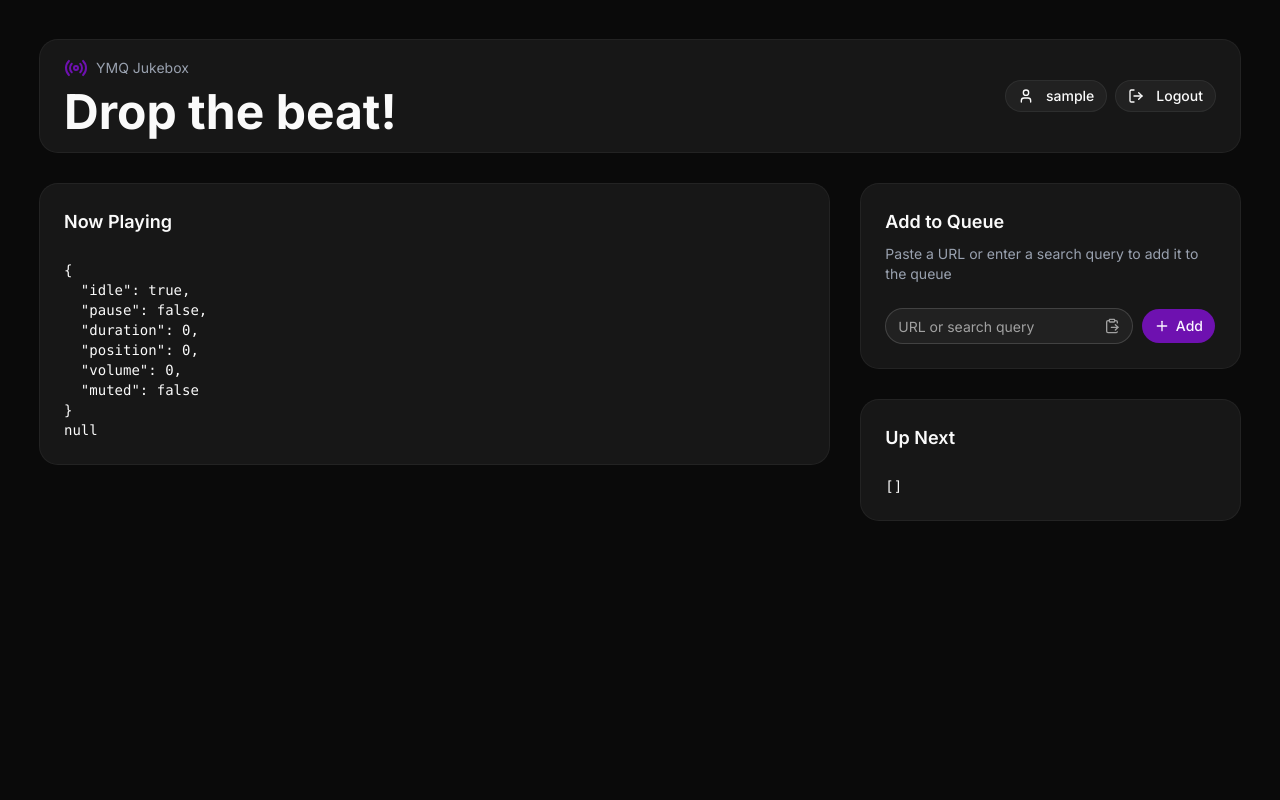
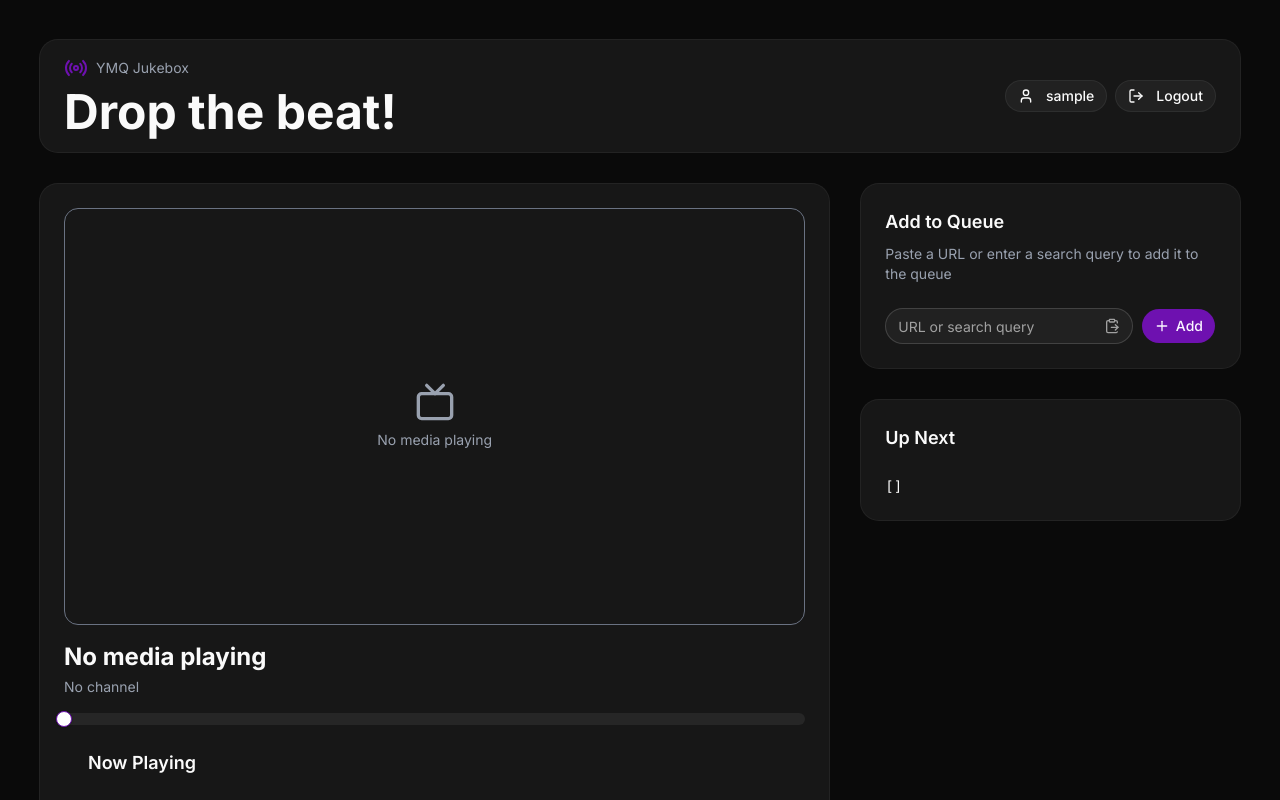
Before and after one commit to yvbbrjdr/ymq, a Next.js app in the folder apps/jukebox/: page / in a window 1280 px wide. Shown: the top 800 px of the page. Built offline with nearby package versions, Linux system fonts and the light colour scheme; no server answers; sample sign-in values are in the browser's storage.

Commit message:
feat(jukebox): add media playback slider and update now playing UI

```diff
--- a/apps/jukebox/src/app/page.tsx
+++ b/apps/jukebox/src/app/page.tsx
@@ -8,7 +8,9 @@ import {
   InputGroupButton,
   InputGroupInput,
 } from "@/components/ui/input-group";
-import { ClipboardPaste, LogOut, Plus, Radio, User } from "lucide-react";
+import { Slider } from "@/components/ui/slider";
+import { ClipboardPaste, LogOut, Plus, Radio, Tv, User } from "lucide-react";
+import Link from "next/link";
 import { useRouter } from "next/navigation";
 import { useEffect, useState } from "react";
 
@@ -97,7 +99,57 @@ export default function Home() {
       </Card>
       <div className="grid grid-cols-3 gap-8">
         <div className="col-span-2">
-          <Card>
+          <Card className="px-6 py-6">
+            <div className="flex flex-col gap-4">
+              <div className="w-full aspect-video rounded-xl overflow-hidden border border-gray-500">
+                {mediaQueueStatus.nowPlaying ? (
+                  <Link href={mediaQueueStatus.nowPlaying.url} target="_blank">
+                    <img
+                      src={mediaQueueStatus.nowPlaying.thumbnail}
+                      className="w-full h-full object-cover"
+                    />
+                  </Link>
+                ) : (
+                  <div className="w-full h-full flex flex-col gap-2 items-center justify-center">
+                    <Tv className="text-gray-400 size-10" />
+                    <p className="text-gray-400">No media playing</p>
+                  </div>
+                )}
+              </div>
+              <div className="flex flex-col gap-1">
+                {mediaQueueStatus.nowPlaying?.title ? (
+                  <Link href={mediaQueueStatus.nowPlaying.url} target="_blank">
+                    <h2 className="text-2xl font-bold">
+                      {mediaQueueStatus.nowPlaying.title}
+                    </h2>
+                  </Link>
+                ) : (
+                  <h2 className="text-2xl font-bold">No media playing</h2>
+                )}
+                {mediaQueueStatus.nowPlaying?.channel ? (
+                  <Link
+                    href={mediaQueueStatus.nowPlaying?.channelUrl ?? ""}
+                    target="_blank"
+                  >
+                    <p className="text-md text-gray-400">
+                      {mediaQueueStatus.nowPlaying.channel}
+                    </p>
+                  </Link>
+                ) : (
+                  <p className="text-md text-gray-400">No channel</p>
+                )}
+              </div>
+              <div>
+                <Slider
+                  min={0}
+                  max={playerStatus.duration}
+                  value={[playerStatus.position]}
+                  onValueChange={(value) => {
+                    wsClient.seek(value[0]);
+                  }}
+                />
+              </div>
+            </div>
             <CardHeader>
               <h2 className="text-lg font-semibold">Now Playing</h2>
             </CardHeader>
--- /dev/null
+++ b/apps/jukebox/src/components/ui/slider.tsx
@@ -0,0 +1,58 @@
+"use client";
+
+import { cn } from "@/lib/utils";
+import { Slider as SliderPrimitive } from "radix-ui";
+import * as React from "react";
+
+function Slider({
+  className,
+  defaultValue,
+  value,
+  min = 0,
+  max = 100,
+  ...props
+}: React.ComponentProps<typeof SliderPrimitive.Root>) {
+  const _values = React.useMemo(
+    () =>
+      Array.isArray(value)
+        ? value
+        : Array.isArray(defaultValue)
+          ? defaultValue
+          : [min, max],
+    [value, defaultValue, min, max],
+  );
+
+  return (
+    <SliderPrimitive.Root
+      data-slot="slider"
+      defaultValue={defaultValue}
+      value={value}
+      min={min}
+      max={max}
+      className={cn(
+        "relative flex w-full touch-none items-center select-none data-disabled:opacity-50 data-vertical:h-full data-vertical:min-h-40 data-vertical:w-auto data-vertical:flex-col",
+        className,
+      )}
+      {...props}
+    >
+      <SliderPrimitive.Track
+        data-slot="slider-track"
+        className="relative grow overflow-hidden rounded-4xl bg-muted data-horizontal:h-3 data-horizontal:w-full data-vertical:h-full data-vertical:w-3"
+      >
+        <SliderPrimitive.Range
+          data-slot="slider-range"
+          className="absolute bg-primary select-none data-horizontal:h-full data-vertical:w-full"
+        />
+      </SliderPrimitive.Track>
+      {Array.from({ length: _values.length }, (_, index) => (
+        <SliderPrimitive.Thumb
+          data-slot="slider-thumb"
+          key={index}
+          className="block size-4 shrink-0 rounded-4xl border border-primary bg-white shadow-sm ring-ring/50 transition-colors select-none hover:ring-4 focus-visible:ring-4 focus-visible:outline-hidden disabled:pointer-events-none disabled:opacity-50"
+        />
+      ))}
+    </SliderPrimitive.Root>
+  );
+}
+
+export { Slider };
```
